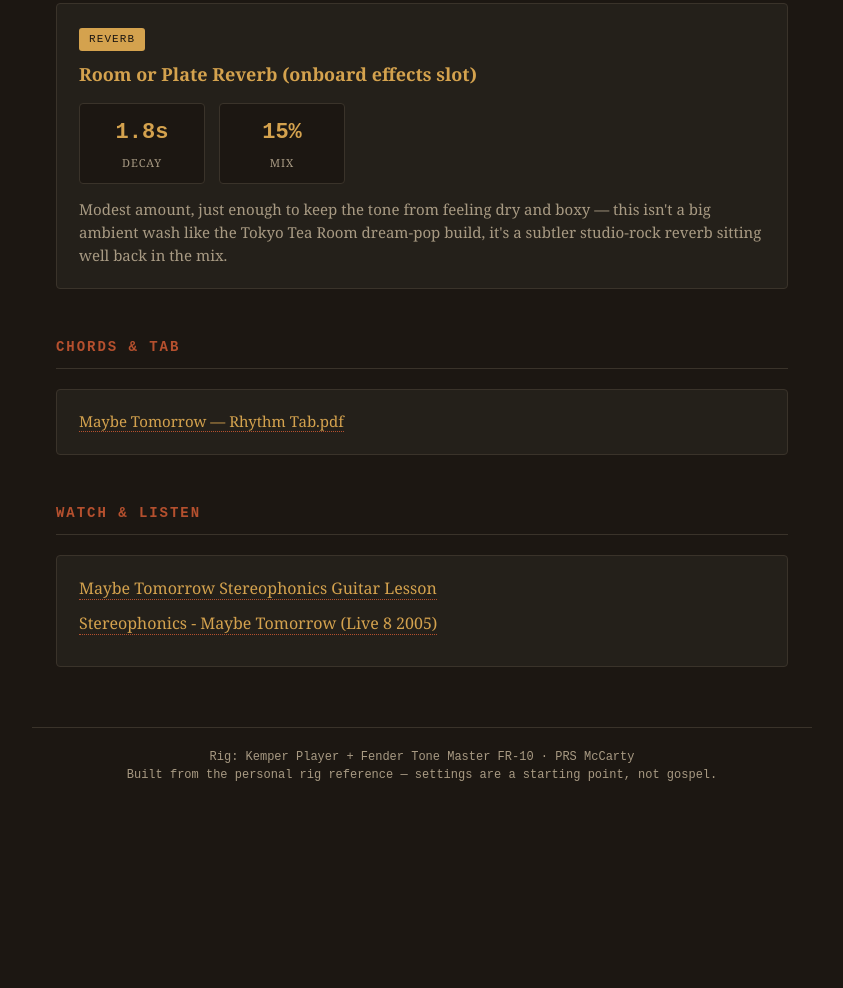
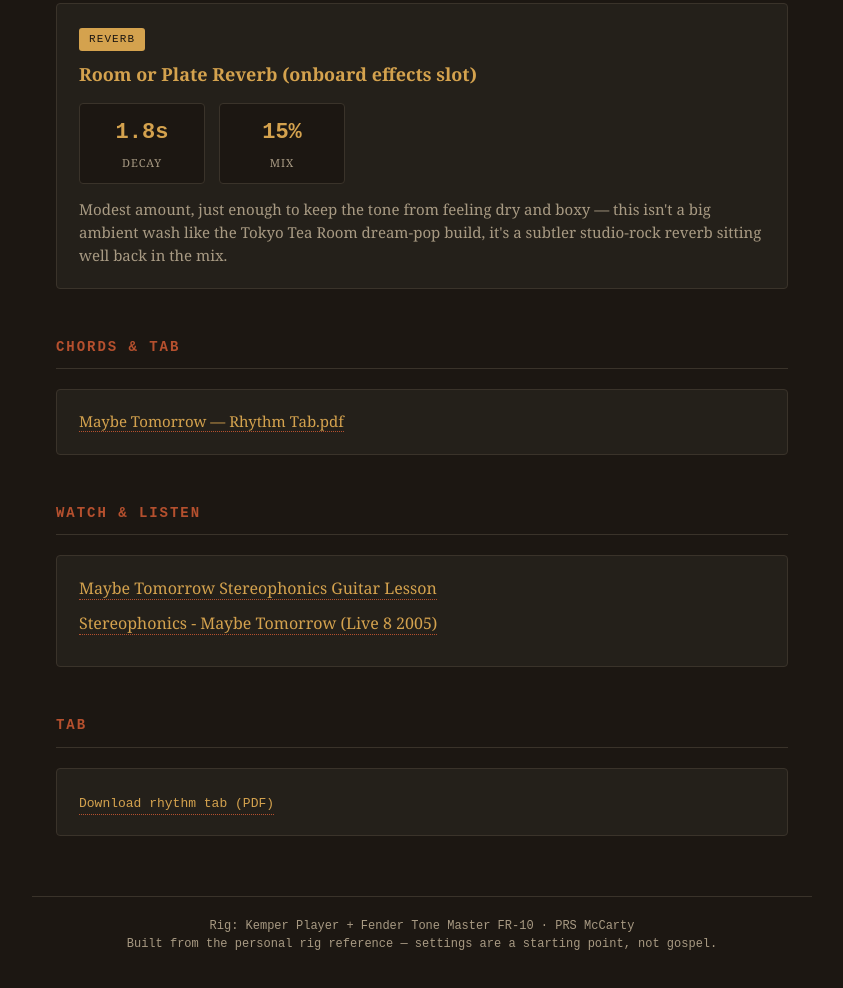
Before and after one commit to bedhouse-ux/tone-guides-V2, a plain HTML site: page Stereophonics/Maybe Tomorrow — Tone Guide.html in a window 1280 px wide. Shown: the part 2867-3855 px from the top of the page, without its empty margins (218-1061 px from the left). Before the commit the page ends 3712 px from the top, so only its background shows below. Drawn offline with Linux system fonts and the light colour scheme.

Commit message:
Update Maybe Tomorrow — Tone Guide.html

```diff
--- a/Stereophonics/Maybe Tomorrow — Tone Guide.html
+++ b/Stereophonics/Maybe Tomorrow — Tone Guide.html
@@ -129,7 +129,7 @@
     </ul>
   </div>
 </section>
-
+<section> <h2>Tab</h2> <div class="card"> <a class="tab-link" href="Maybe%20Tomorrow%20%E2%80%94%20Rhythm%20Tab.pdf" target="_blank">Download rhythm tab (PDF)</a> </div> </section>
 </main>
 
 <footer>
```
